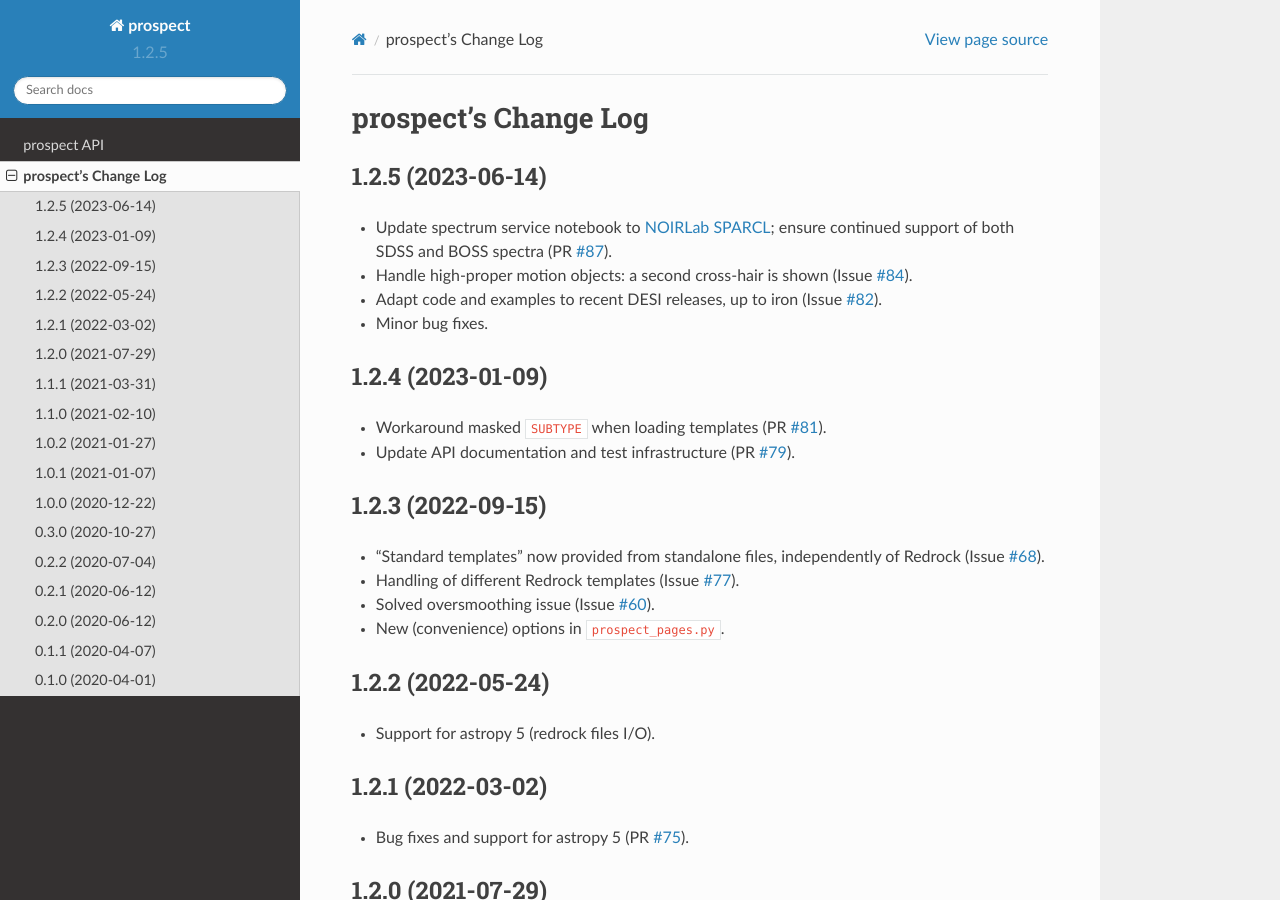
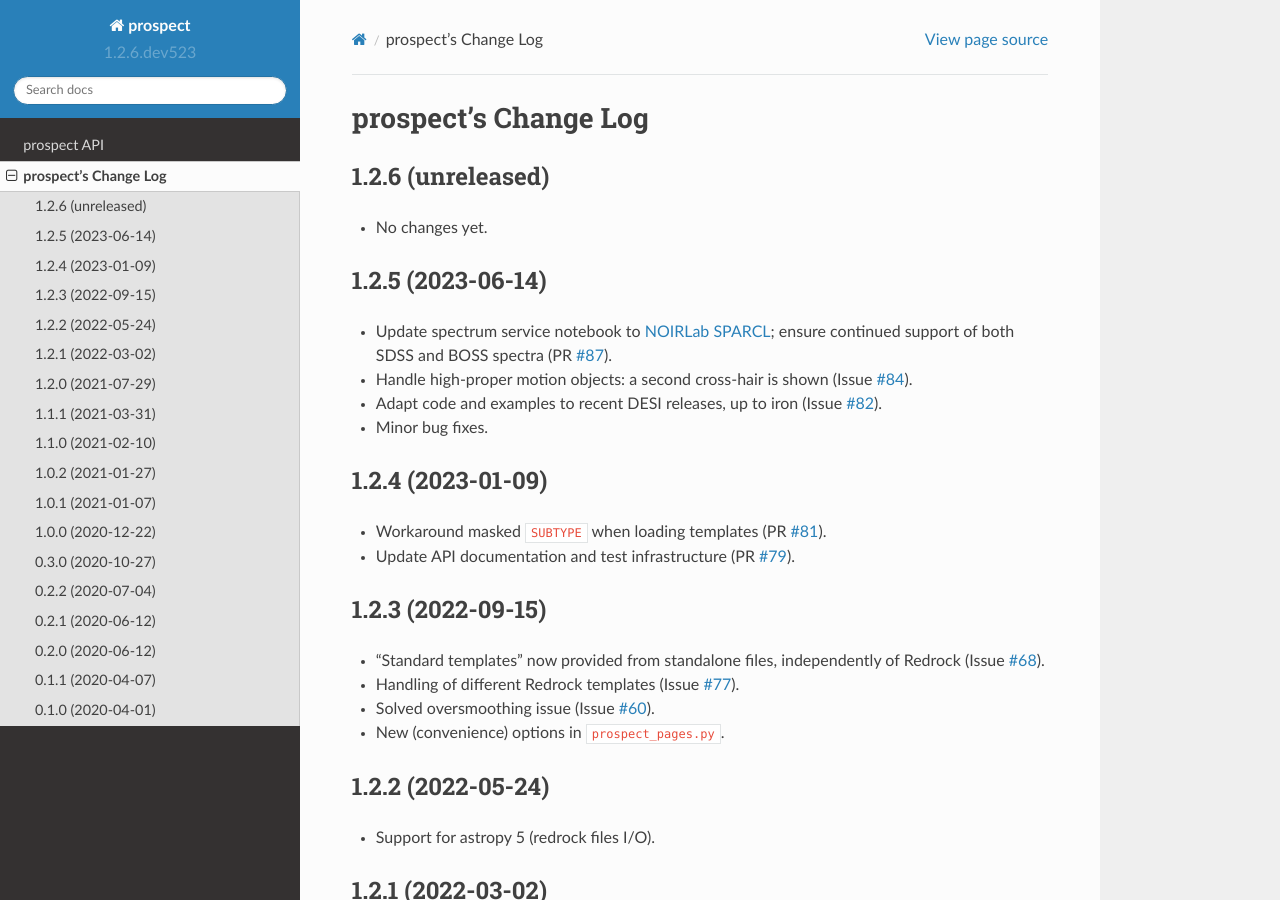
Before and after one commit to desihub/prospect, a Sphinx documentation site: the page built from doc/changes.rst, in a window 1280 px wide and 900 px high. Built offline with Sphinx 7.4.7 and the Read the Docs theme 2.0.0, drawn with Linux system fonts in a browser that asks for light colours.

Commit message:
bump version after tag

```diff
--- a/doc/changes.rst
+++ b/doc/changes.rst
@@ -1,6 +1,11 @@
 =====================
 prospect's Change Log
 =====================
+
+1.2.6 (unreleased)
+------------------
+
+* No changes yet.
 
 1.2.5 (2023-06-14)
 ------------------
--- a/py/prospect/_version.py
+++ b/py/prospect/_version.py
@@ -1 +1 @@
-__version__ = '1.2.5'
+__version__ = '1.2.6.dev523'
```
